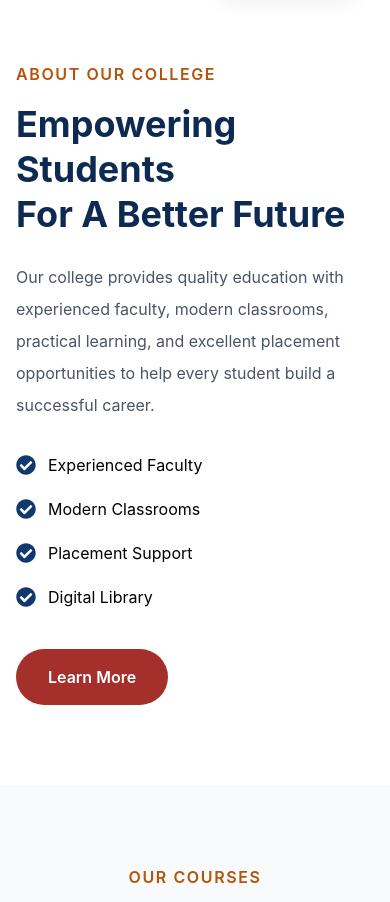
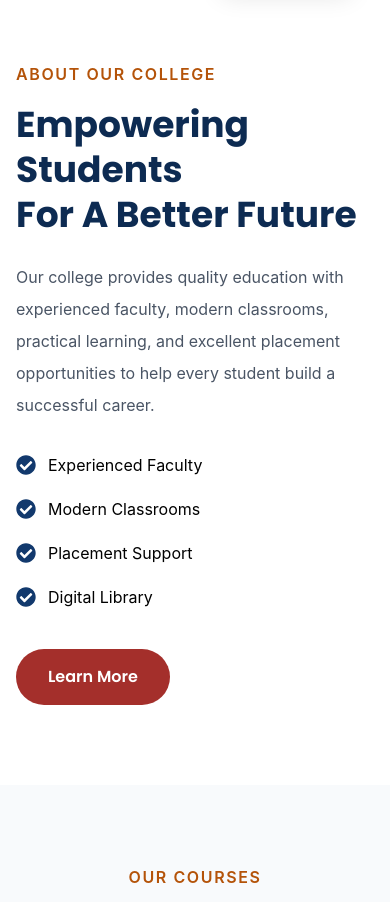
Before and after one commit to amankureshi/SVIM_College, a React (Vite) app: page / in a window 390 px wide. Shown: the part 1839-2741 px from the top of the page. Built offline with nearby package versions, Linux system fonts and the light colour scheme.

Commit message:
added heading font and body font, font family in AboutSection

```diff
--- a/src/Components/Home/AboutSection.jsx
+++ b/src/Components/Home/AboutSection.jsx
@@ -17,30 +17,30 @@ const AboutSection = () => {
 
             {/* Experience Card */}
             <div className="absolute bottom-4 right-4 rounded-2xl bg-blue-950 p-4 text-white shadow-xl sm:-bottom-8 sm:-right-8 sm:p-6">
-              <h2 className="text-3xl font-bold sm:text-4xl">25+</h2>
-              <p className="mt-2 text-xs sm:text-sm">Years of Excellence</p>
+              <h2 className="text-3xl font-bold sm:text-4xl body-font">25+</h2>
+              <p className="mt-2 text-xs sm:text-sm body-font">Years of Excellence</p>
             </div>
           </div>
 
           {/* Right Side */}
           <div>
-            <span className="font-semibold uppercase tracking-widest text-[#B45309]">
+            <span className="font-semibold uppercase tracking-widest text-[#B45309] body-font">
               About Our College
             </span>
 
-            <h2 className="mt-4 text-4xl font-bold leading-tight text-[#0d2b52] lg:text-5xl">
+            <h2 className="mt-4 text-4xl font-bold leading-tight text-[#0d2b52] lg:text-5xl heading-font">
               Empowering Students
               <br />
               For A Better Future
             </h2>
 
-            <p className="mt-6 leading-8 text-gray-600">
+            <p className="mt-6 leading-8 text-gray-600 body-font">
               Our college provides quality education with experienced faculty,
               modern classrooms, practical learning, and excellent placement
               opportunities to help every student build a successful career.
             </p>
 
-            <div className="mt-8 grid gap-5 sm:grid-cols-2">
+            <div className="mt-8 grid gap-5 sm:grid-cols-2 body-font">
               <div className="flex items-center gap-3">
                 <FaCheckCircle className="text-xl text-[#12396d]" />
                 <span>Experienced Faculty</span>
@@ -62,7 +62,7 @@ const AboutSection = () => {
               </div>
             </div>
 
-            <button className="mt-10 rounded-full bg-[#A42F2B] px-8 py-4 font-semibold text-white duration-300 hover:bg-[#12396d]">
+            <button className="mt-10 rounded-full bg-[#A42F2B] px-8 py-4 font-semibold text-white duration-300 hover:bg-[#12396d] heading-font">
               Learn More
             </button>
           </div>
```
